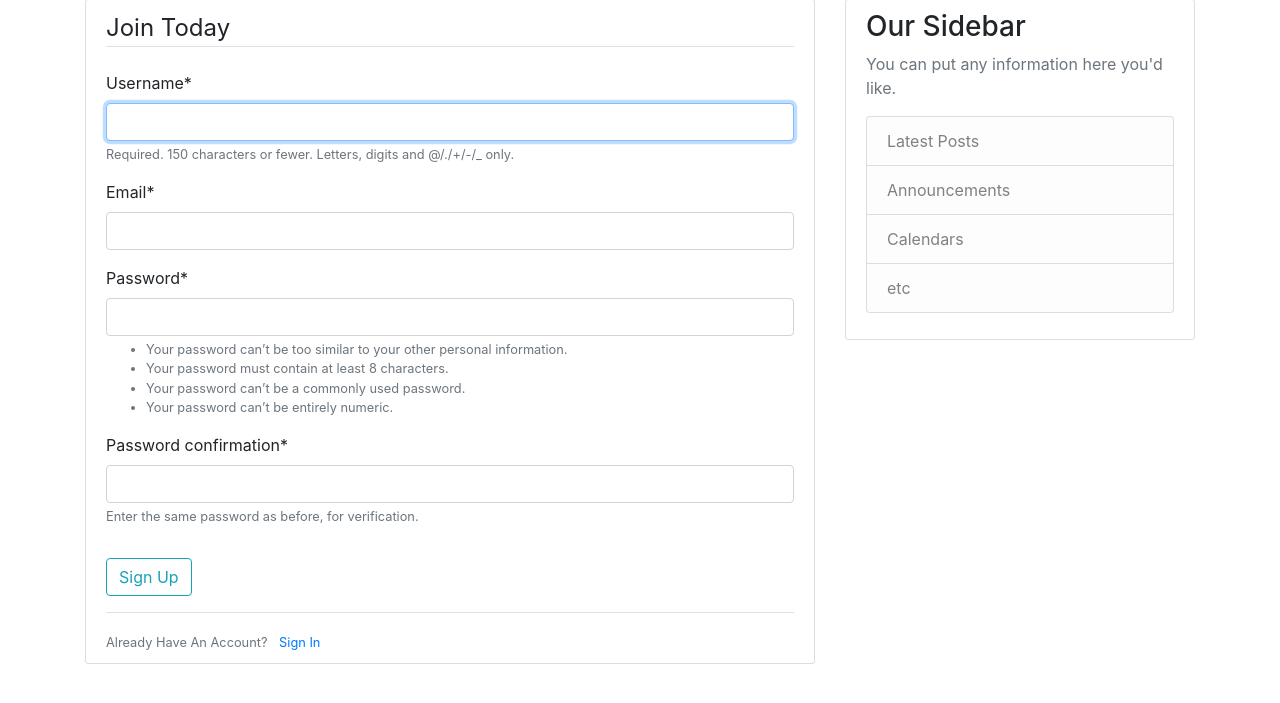
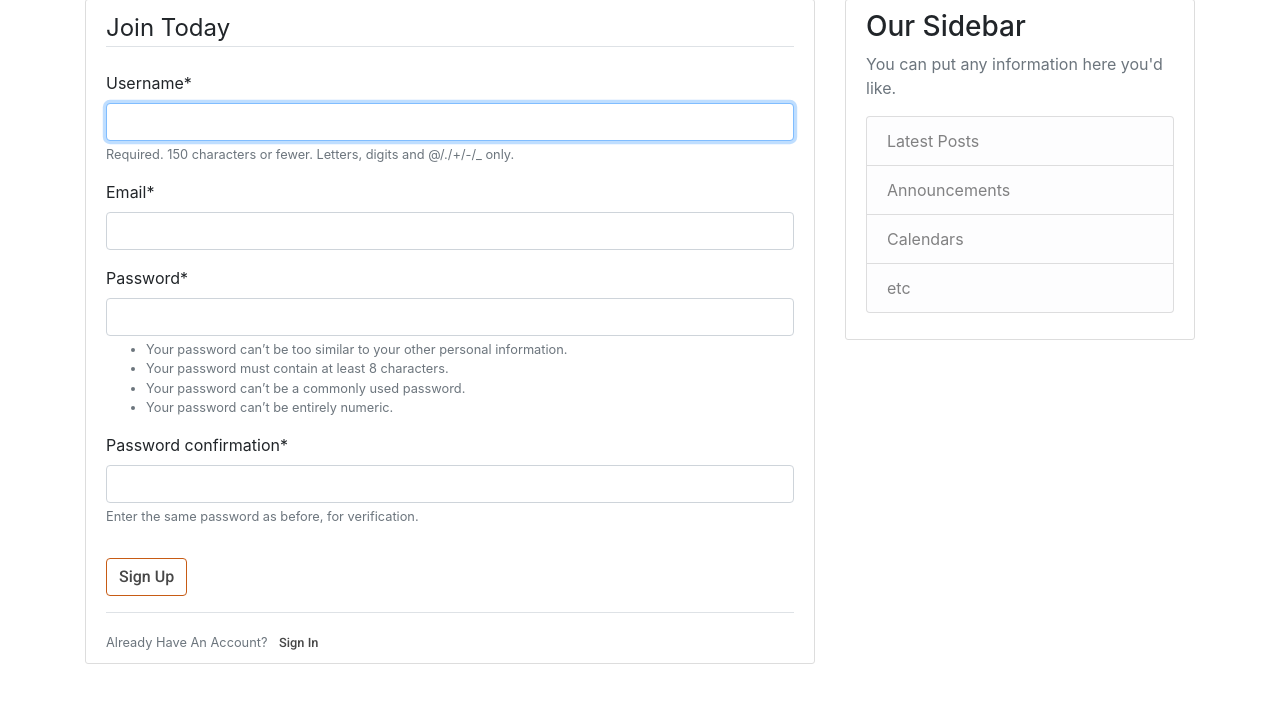
Before and after one commit to Code-Institute-Submissions/Ehnvik-football-opinions_MarResub, a Django app: page /register/ in a window 1280 px wide. Shown: the part 76-779 px from the top of the page. Run offline with Django 3.2, Linux system fonts and the light colour scheme; some libraries are stand-ins or nearby versions.

Commit message:
style register page with new colors and fonts

```diff
--- a/forum/static/forum/style.css
+++ b/forum/static/forum/style.css
@@ -48,6 +48,28 @@ a.nav-item.nav-link.nav-color:hover {
       padding-top: 75px;
   }
 
+  .sign-up-button button {
+    color: rgb(71, 71, 71);
+    border-color: #c75b14;
+    font-weight: 500;
+    font-family: "Roboto", sans-serif;
+  }
+
+  .sign-up-button button:hover {
+    background-color: #c75b14;
+    border-color: #c75b14;
+  }
+
+  .sign-in-button a {
+    color: rgb(71, 71, 71);
+    font-weight: 500;
+    font-family: "Roboto", sans-serif;
+  }
+
+  .sign-in-button a:hover {
+    color: #c75b14;
+    text-decoration: none;
+  }
 
   .article-title {
     color: rgb(71, 71, 71);
--- a/users/templates/users/register.html
+++ b/users/templates/users/register.html
@@ -8,12 +8,12 @@
                 <legend class="border-bottom mb-4">Join Today</legend>
                 {{ form|crispy }}
             </fieldset>
-            <div class="form-group">
+            <div class="form-group sign-up-button">
                 <button class="btn btn-outline-info" type="submit">Sign Up</button>
             </div>
         </form>
         <div class="border-top pt-3">
-            <small class="text-muted">
+            <small class="text-muted sign-in-button">
                 Already Have An Account? <a class="ml-2" href="#">Sign In</a>
             </small>
         </div>
```
